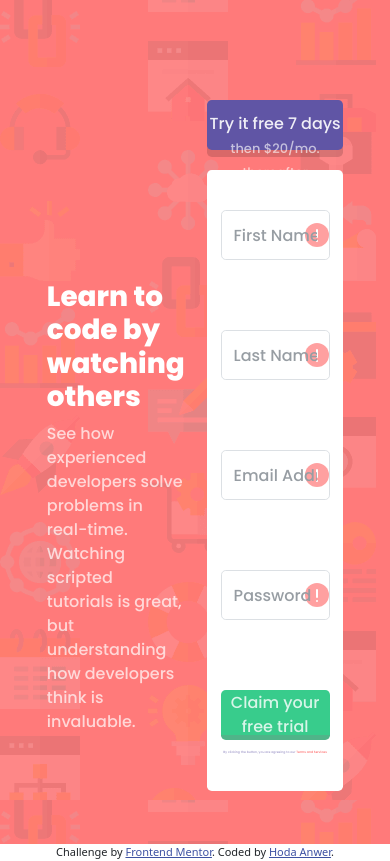
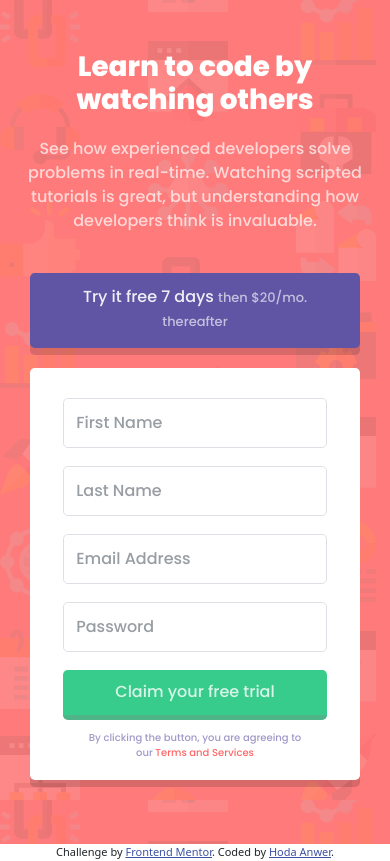
Before and after one commit to HodaAnwer/intro-component-with-signup-form, a plain HTML site: page index.html in a window 390 px wide. Drawn offline with nearby package versions, Linux system fonts and the light colour scheme.

Commit message:
adding mobile code

```diff
--- a/index.html
+++ b/index.html
@@ -28,23 +28,6 @@
       src: url(Poppins/Poppins-Medium.ttf);
     }
 
-    h1 {
-      font-family: poppins1;
-      font-weight: 400;
-    }
-
-    #pLeft {
-      font-family: poppins2;
-      font-weight: 500;
-      opacity: 0.7;
-    }
-
-    #pRight {
-      font-family: poppins2;
-      font-weight: 400;
-      opacity: 0.6;
-    }
-
     html,
     body {
       height: 100%;
@@ -54,55 +37,39 @@
       background-image: url(images/bg-intro-desktop.png);
       background-color: hsl(0, 100%, 74%);
       /* padding-bottom: 100px; */
-      padding-right: 12%;
-      padding-left: 12%;
-      padding-top: 100px;
       /* margin: 0px; */
       max-width: 100%;
       min-height: 100%;
-      height: 100%;
-      max-height: 100%;
       /* width: 100%;
       height: 100%;*/
     }
 
     #leftDiv {
-      width: 50%;
       color: white;
       font-family: poppins2;
       font-weight: 500;
       /* display: flex;
       justify-content: center;
       align-items: center; */
-      margin-top: 180px;
     }
-
-    #rightDiv {
-      width: 50%;
-    }
-
-    #inputDiv {
-      background-color: white;
-      padding-bottom: 0px;
-      padding-top: 30px;
-      /* padding-right: 12%; */
-      /* display: flex; */
-      /* justify-content: center; */
-    }
+    /* padding-right: 12%; */
+    /* display: flex; */
+    /* justify-content: center; */
 
     .textDiv {
       display: flex;
       justify-content: center;
       align-items: center;
-      padding-top: 10px;
-      padding-bottom: 10px;
+      /* padding-top: 10px; */
+      /* padding-bottom: 10px; */
     }
 
     input {
       width: 80%;
       height: 50px;
       /* border-color: hsl(246, 25%, 77%); */
-      padding-left: 5%;
+      /* padding-left: 5%; */
+      /* padding-right: 10%; */
       margin-left: 10%;
       margin-right: 10%;
       /* margin: 0px;
@@ -110,27 +77,40 @@
       font-family: poppins2;
       font-weight: 700;
       opacity: 0.7;
-      background-image: url("images/icon-error.svg");
+      /* background-image: url("images/icon-error.svg");
       background-repeat: no-repeat;
-      background-position: right;
+      background-position-x: right;
+      background-position-y: center;
+      background-image: none; */
+      position: relative;
+      /* margin: 0px; */
+      /* padding: 0px; */
     }
 
-     ::placeholder {
-      /* Chrome, Firefox, Opera, Safari 10.1+ */
-      color: hsl(246, 25%, 77%);
-      opacity: 1;
-      /* Firefox */
+    input:active {
+      border-color: hsl(248, 32%, 49%);
+      border-width: 2px;
     }
 
-     :-ms-input-placeholder {
-      /* Internet Explorer 10-11 */
-      color: hsl(246, 25%, 77%);
+    .img {
+      /* padding-right: 10px; */
+      position: absolute;
+      display: none;
     }
-
-     ::-ms-input-placeholder {
-      /* Microsoft Edge */
-      color: hsl(246, 25%, 77%);
-    }
+    /* ::placeholder { */
+    /* Chrome, Firefox, Opera, Safari 10.1+ */
+    /* color: hsl(246, 25%, 77%); */
+    /* opacity: 1; */
+    /* Firefox */
+    /* } */
+    /* :-ms-input-placeholder { */
+    /* Internet Explorer 10-11 */
+    /* color: hsl(246, 25%, 77%); */
+    /* } */
+    /* ::-ms-input-placeholder { */
+    /* Microsoft Edge */
+    /* color: hsl(246, 25%, 77%); */
+    /* } */
 
     button {
       width: 80%;
@@ -146,10 +126,13 @@
       /* opacity: 0.7; */
     }
 
+    button:active {
+      background-color: hsl(154, 90%, 51%);
+    }
+
     #titleDiv {
       background-color: hsl(248, 32%, 49%);
       color: rgba(255, 255, 255, 0.9);
-      height: 50px;
       margin-bottom: 20px;
       padding-top: 12px;
       text-align: center;
@@ -176,25 +159,133 @@
       font-size: 0.8vw;
       color: hsl(248, 32%, 49%);
       padding-bottom: 20px;
+      box-shadow: 0px 7px rgba(0, 0, 0, 0.15);
     }
 
     .alert {
       text-align: end;
       color: hsl(0, 100%, 74%);
+      padding-top: 0px;
+      padding-bottom: 0px;
+    }
+
+    .form-control:focus {
+      border-color: hsl(248, 32%, 49%);
+      box-shadow: none;
     }
     /* .buttonIn {
       position: relative;
       cursor: pointer;
     } */
-
-    #img {
-      display: none;
-      /* position: absolute; */
-    }
+    /* #img {
+      display: none; */
+    /* position: absolute; */
+    /* } */
     /* input {
       margin: 0px;
       padding: 0px;
     } */
+
+    @media only screen and (min-width:768px) {
+      .container {
+        padding-top: 100px;
+        padding-right: 12%;
+        padding-left: 12%;
+        height: 100%;
+        max-height: 100%;
+      }
+      #rightDiv {
+        width: 50%;
+        /* box-shadow: 0px 7px rgba(0, 0, 0, 0.15); */
+      }
+      #leftDiv {
+        margin-top: 150px;
+        width: 50%;
+      }
+      h1 {
+        font-family: poppins1;
+        font-weight: 400;
+        margin-bottom: 20px;
+      }
+      #pLeft {
+        font-family: poppins2;
+        font-weight: 500;
+        opacity: 0.7;
+      }
+      #titleDiv {
+        height: 50px;
+      }
+      #inputDiv {
+        background-color: white;
+        padding-bottom: 0px;
+        padding-top: 30px;
+        /* box-shadow: 0px 7px rgba(0, 0, 0, 0.15); */
+      }
+      #pRight {
+        font-family: poppins2;
+        font-weight: 400;
+        opacity: 0.6;
+      }
+    }
+
+    @media only screen and (max-width:767px) {
+      #leftDiv {
+        width: 100%;
+        padding-top: 50px;
+      }
+      #rightDiv {
+        width: 100%;
+        margin-bottom: 50px;
+        /* box-shadow: 0px 7px rgba(0, 0, 0, 0.15); */
+      }
+      h1 {
+        font-family: poppins1;
+        font-weight: 400;
+        text-align: center;
+        margin-bottom: 20px;
+      }
+      #pLeft {
+        font-family: poppins2;
+        font-weight: 400;
+        font-size: 16px;
+        opacity: 0.7;
+        text-align: center;
+        padding-left: 10px;
+        padding-right: 10px;
+        margin-bottom: 40px;
+      }
+      #titleDiv {
+        height: 75px;
+        margin-left: 5%;
+        margin-right: 5%;
+      }
+      #pTitle {
+        margin-left: 15%;
+        margin-right: 15%;
+      }
+      #inputDiv {
+        background-color: white;
+        padding-bottom: 0px;
+        padding-top: 30px;
+        margin-left: 5%;
+        margin-right: 5%;
+        /* margin-bottom: 0px; */
+      }
+      #pRight {
+        font-family: poppins2;
+        font-weight: 400;
+        opacity: 0.6;
+        font-size: 10px;
+        padding-left: 50px;
+        padding-right: 50px;
+        padding-top: 10px;
+        padding-bottom: 20px;
+      }
+      #pDiv {
+        height: 60px;
+        /* box-shadow: 0px 7px rgba(0, 0, 0, 0.15); */
+      }
+    }
 
     .attribution {
       font-size: 11px;
@@ -217,33 +308,37 @@
       </div>
       <div id="rightDiv">
         <div id="titleDiv" class="rounded-3">
-          <p> Try it free 7 days <span id="titleSpan"> then $20/mo. thereafter</span></p>
+          <p id="pTitle"> Try it free 7 days <span id="titleSpan"> then $20/mo. thereafter</span></p>
         </div>
         <form id="form-id">
-          <div id="inputDiv" class="rounded-3 buttonIn">
+          <div id="inputDiv" class="rounded-3">
 
 
             <div class="textDiv form-group">
               <input id="firstName" type="text" required class="rounded-3 form-control" placeholder="First Name">
+              <img src="images/icon-error.svg" alt="icon-error" id="img1" class="img">
             </div>
             <div id="alertFirstName" class="alert"></div>
 
             <div class="textDiv form-group">
               <input id="lastName" type="text" required class="rounded-3 form-control" placeholder="Last Name">
+              <img src="images/icon-error.svg" alt="icon-error" id="img2" class="img">
             </div>
             <div id="alertLastName" class="alert"></div>
             <div class="textDiv form-group">
               <input id="email" type="email" required class="rounded-3 form-control" placeholder="Email Address">
+              <img src="images/icon-error.svg" alt="icon-error" id="img3" class="img">
             </div>
             <div id="alertEmail" class="alert"></div>
             <div class="textDiv form-group">
               <input id="password" type="password" required class="rounded-3 form-control" placeholder="Password">
+              <img src="images/icon-error.svg" alt="icon-error" id="img4" class="img">
             </div>
             <div id="alertPassword" class="alert"></div>
             <div class="textDiv form-group">
               <button class="rounded-3" type="submit" onclick="alertFunction()"> Claim your free trial </button>
             </div>
-            <div id="pDiv" class="form-group">
+            <div id="pDiv" class="form-group rounded-3">
               <p id="pRight"> By clicking the button, you are agreeing to our <span id="pSpan"> Terms and Services</span></p>
             </div>
             <!-- <img id="img" src="images/icon-error.svg" alt="icon-error"> -->
@@ -284,19 +379,27 @@
 
       if (x == "") {
         document.getElementById("alertFirstName").innerHTML = "First Name cannot be empty.";
-        $('#img').show();
+        document.getElementById('firstName').style.borderColor = " hsl(0, 100%, 74%)";
+        document.getElementById('firstName').style.borderWidth = "2px"
+        $('#img1').show();
       }
       if (y == "") {
         document.getElementById("alertLastName").innerHTML = "Last Name cannot be empty.";
-        $('#img').show();
+        document.getElementById('lastName').style.borderColor = " hsl(0, 100%, 74%)";
+        document.getElementById('lastName').style.borderWidth = "2px"
+        $('#img2').show();
       }
       if (z == "") {
         document.getElementById("alertEmail").innerHTML = "Looks like this is not an email.";
-        $('#img').show();
+        document.getElementById('email').style.borderColor = " hsl(0, 100%, 74%)";
+        document.getElementById('email').style.borderWidth = "2px"
+        $('#img3').show();
       }
       if (w == "") {
         document.getElementById("alertPassword").innerHTML = "Password cannot be empty.";
-        $('#img').show();
+        document.getElementById('password').style.borderColor = " hsl(0, 100%, 74%)";
+        document.getElementById('password').style.borderWidth = "2px"
+        $('#img4').show();
       }
     }
   </script>
```
